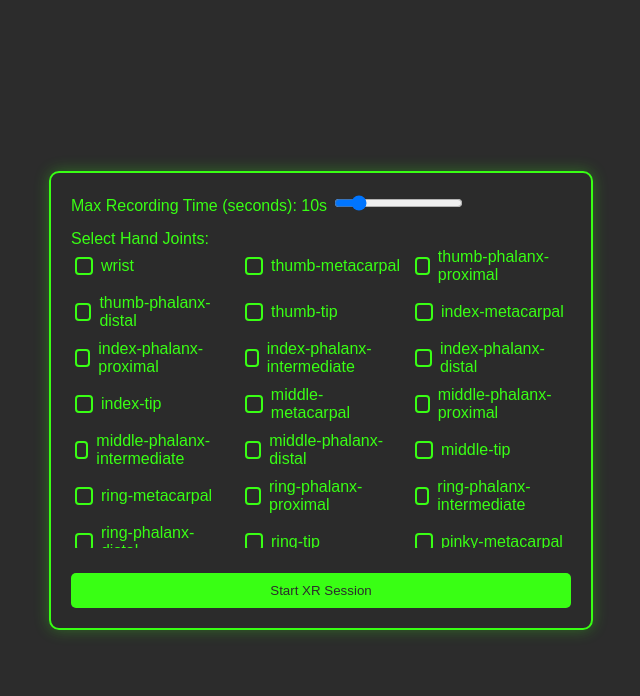
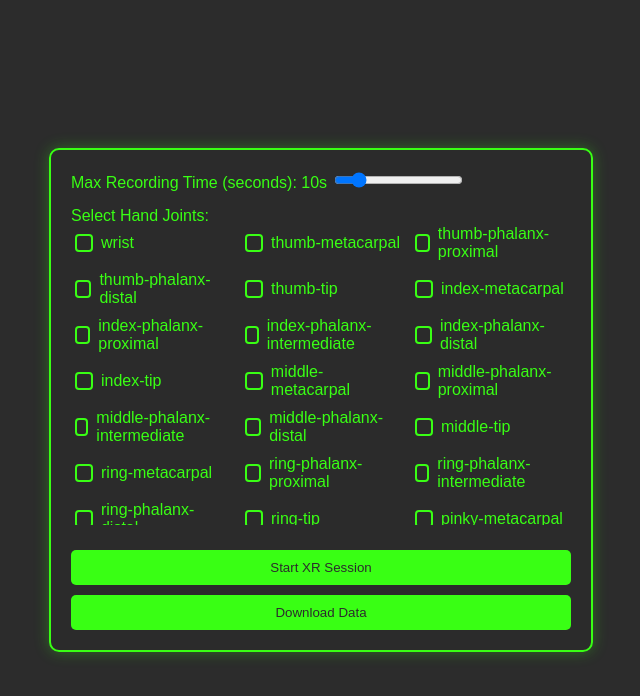
Before and after one commit to Mr-C4T/Mr-C4T.github.io, a plain HTML site: page webxr/index.html in a window 1280 px wide. Shown: the whole page, without its empty margins (319-959 px from the left). Drawn offline with nearby package versions, Linux system fonts and the light colour scheme.

Commit message:
dl button display

```diff
--- a/webxr/index.html
+++ b/webxr/index.html
@@ -102,7 +102,7 @@
         </div>
 
         <button id="start-xr" class="btn">Start XR Session</button>
-        <button id="download-data" class="btn" style="display:none;">Download Data</button>
+        <button id="download-data" class="btn">Download Data</button>
     </div>
 
     <canvas id="webgl-canvas"></canvas>
```
